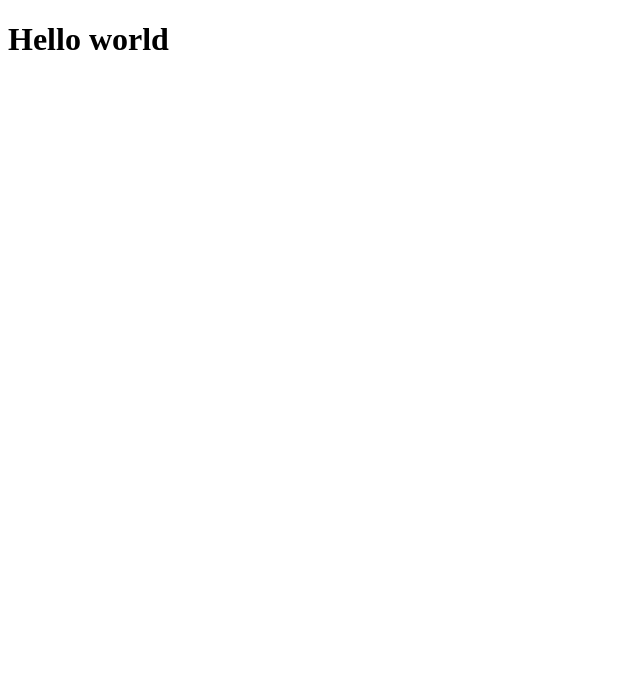
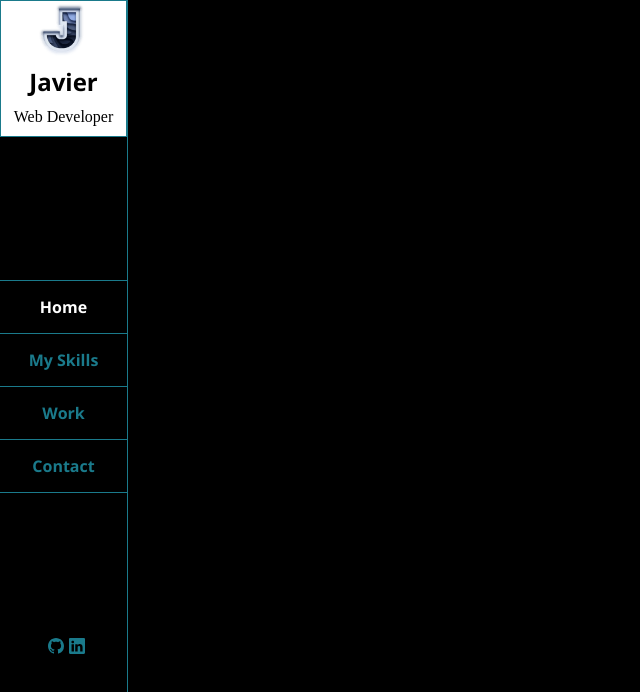
Before and after one commit to javillegasna/javillegasna.github.io, a React (Create React App) app: page / in a window 1280 px wide. Shown: the top 692 px of the page, without its empty margins (0-640 px from the left). Built offline with nearby package versions, Linux system fonts and the light colour scheme.

Commit message:
Addin styles

```diff
--- a/package.json
+++ b/package.json
@@ -12,7 +12,9 @@
     "@types/react-dom": "^17.0.14",
     "react": "^18.0.0",
     "react-dom": "^18.0.0",
+    "react-icons": "^4.3.1",
     "react-scripts": "5.0.0",
+    "sass": "^1.49.11",
     "typescript": "^4.6.3",
     "web-vitals": "^2.1.4"
   },
--- a/src/App.tsx
+++ b/src/App.tsx
@@ -1,8 +1,7 @@
+import Layout from "./layout/Layout";
 function App(): JSX.Element {
   return (
-    <>
-      <h1>Hello world</h1>
-    </>
+    <Layout render={<h1 className="content">Hello World</h1>}/>
   );
 }
 
--- a/src/index.tsx
+++ b/src/index.tsx
@@ -1,14 +1,18 @@
-import React from 'react';
-import ReactDOM from 'react-dom';
-import App from './App';
+import { StrictMode } from "react";
+import { createRoot } from "react-dom/client";
 import reportWebVitals from './reportWebVitals';
+import App from "./App";
 
-ReactDOM.render(
-  <React.StrictMode>
+const rootElement = document.getElementById("root");
+const root = createRoot(rootElement||document.createElement("div"));
+
+root.render(
+  <StrictMode>
     <App />
-  </React.StrictMode>,
-  document.getElementById('root')
+  </StrictMode>
 );
+
+
 
 // If you want to start measuring performance in your app, pass a function
 // to log results (for example: reportWebVitals(console.log))
--- /dev/null
+++ b/src/layout/Layout.scss
@@ -0,0 +1,91 @@
+@import url("https://fonts.googleapis.com/css2?family=Open+Sans:ital,wght@0,300;0,400;0,700;1,400&display=swap");
+$main_color: #1a7a8b;
+$secondary_color: #ffffff;
+$contrast_color: #000;
+* {
+  margin: 0;
+  padding: 0;
+  box-sizing: border-box;
+  font-family: "Open Sans", sans-serif;
+}
+.view {
+  display: grid;
+  grid-template-columns: auto 90%;
+  grid-template-areas: "sidebar content";
+}
+
+.sidebar {
+  grid-area: sidebar;
+  height: 100vh;
+  min-width: 100px;
+  display: flex;
+  flex-direction: column;
+  text-align: center;
+  background-color: $contrast_color;
+  border-right: 1px solid $main_color;
+  //logo area
+  .container_logo {
+    border: 1px solid $main_color;
+    padding-bottom: 10px;
+    background-color: $secondary_color;
+  }
+  &__logo {
+    width: 50%;
+  }
+  &__name {
+    color: $contrast_color;
+    font-size: 1.5em;
+    font-weight: bold;
+  }
+  &__rol {
+    color: $contrast_color;
+    font-family: serif;
+    font-size: 1em;
+    margin-top: 10px;
+  }
+  //menu area
+  a {
+    color: $main_color;
+    text-decoration: none;
+    font-size: 1em;
+    font-weight: bold;
+  }
+  .active{
+    color: $secondary_color;
+    position: relative;
+  }
+
+  a:hover {
+    color: $secondary_color;
+    text-decoration: none;
+  }
+  .sidebar__links {
+    height: 500px;
+    display: flex;
+    flex-direction: column;
+    justify-content: center;
+  }
+  .sidebar__links li {
+    list-style: none;
+    padding: 15px 0;
+    border-top: 1px solid $main_color;
+  }
+  .sidebar__links li:last-child {
+    border-bottom: 1px solid $main_color;
+  }
+  //contact area
+  .contact_container {
+    width: 100%;
+    display: flex;
+    justify-content: center;
+    align-items: center;
+  }
+  .contact_container a {
+    margin-left: 5px;
+  }
+}
+//content area
+.content {
+  grid-area: content;
+  background-color: $contrast_color;
+}
--- /dev/null
+++ b/src/layout/Layout.tsx
@@ -0,0 +1,16 @@
+import React from "react";
+import SideBar from "./SideBar";
+interface Props {
+  render: React.ReactNode;
+}
+const layout = (props: Props) => {
+  const { render } = props;
+  return (
+    <main className="view">
+      <SideBar />
+      {render}
+    </main>
+  );
+};
+
+export default layout;
--- /dev/null
+++ b/src/layout/SideBar.tsx
@@ -0,0 +1,40 @@
+import React from "react";
+import "./Layout.scss";
+import Logo from "../assets/logo.png";
+import {BsGithub, BsLinkedin} from "react-icons/bs";
+const SideBar = () => {
+  return (
+    <aside className="sidebar">
+      <div className="container_logo">
+        <img className="sidebar__logo" src={Logo} alt="" />
+        <p className="sidebar__name">
+          Javier
+        </p>
+        <p className="sidebar__rol">
+          Web Developer
+        </p>
+      </div>
+      <ul className="sidebar__links">
+        <li>
+          <a className="active" href="#home">Home</a>
+        </li>
+        <li>
+          <a href="#home">My Skills</a>
+        </li>
+        <li>
+          <a href="#home">Work</a>
+        </li>
+        <li>
+          <a href="#home">Contact</a>
+        </li>
+      </ul>
+
+      <div className="contact_container">
+        <a href="/"><BsGithub/></a>
+        <a href="/"><BsLinkedin/></a>
+      </div>
+    </aside>
+  );
+};
+
+export default SideBar;
```
Also changed, not shown: src/assets/logo.png (added), 1 other file (tests, documents, lock files or other folders).
